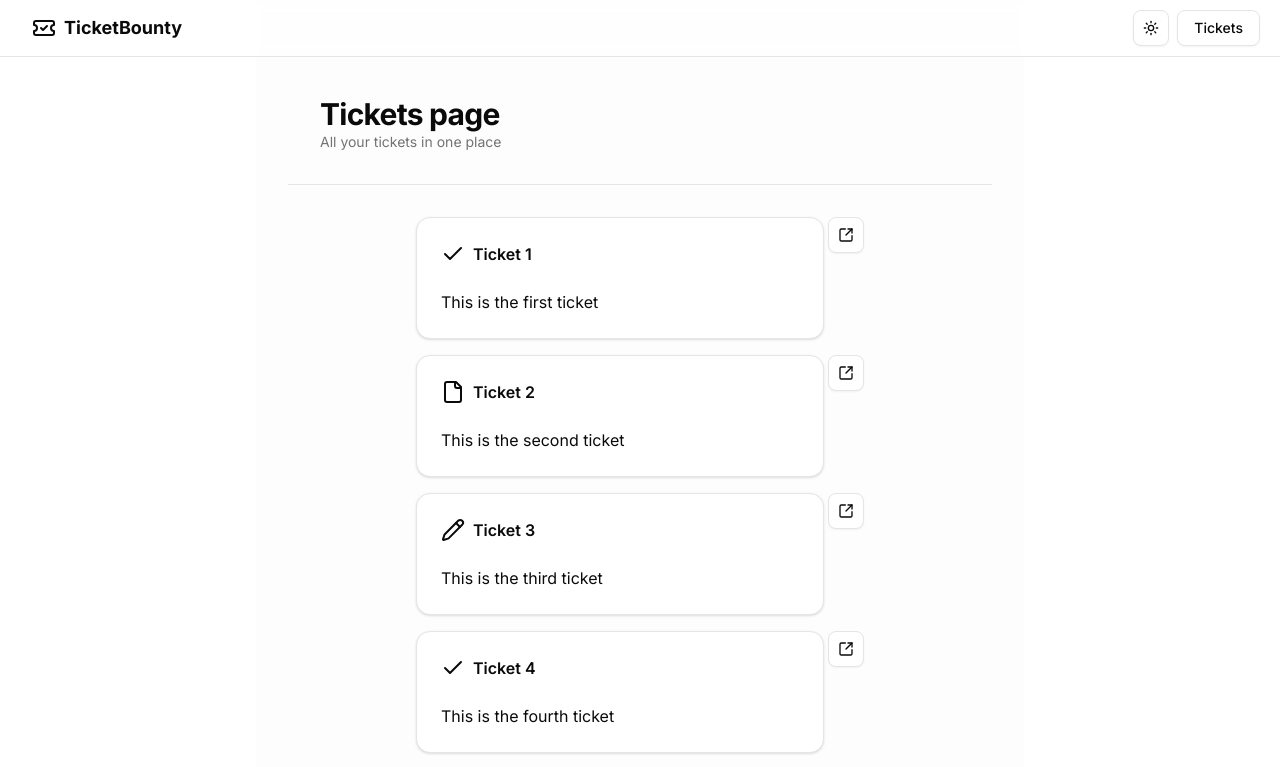
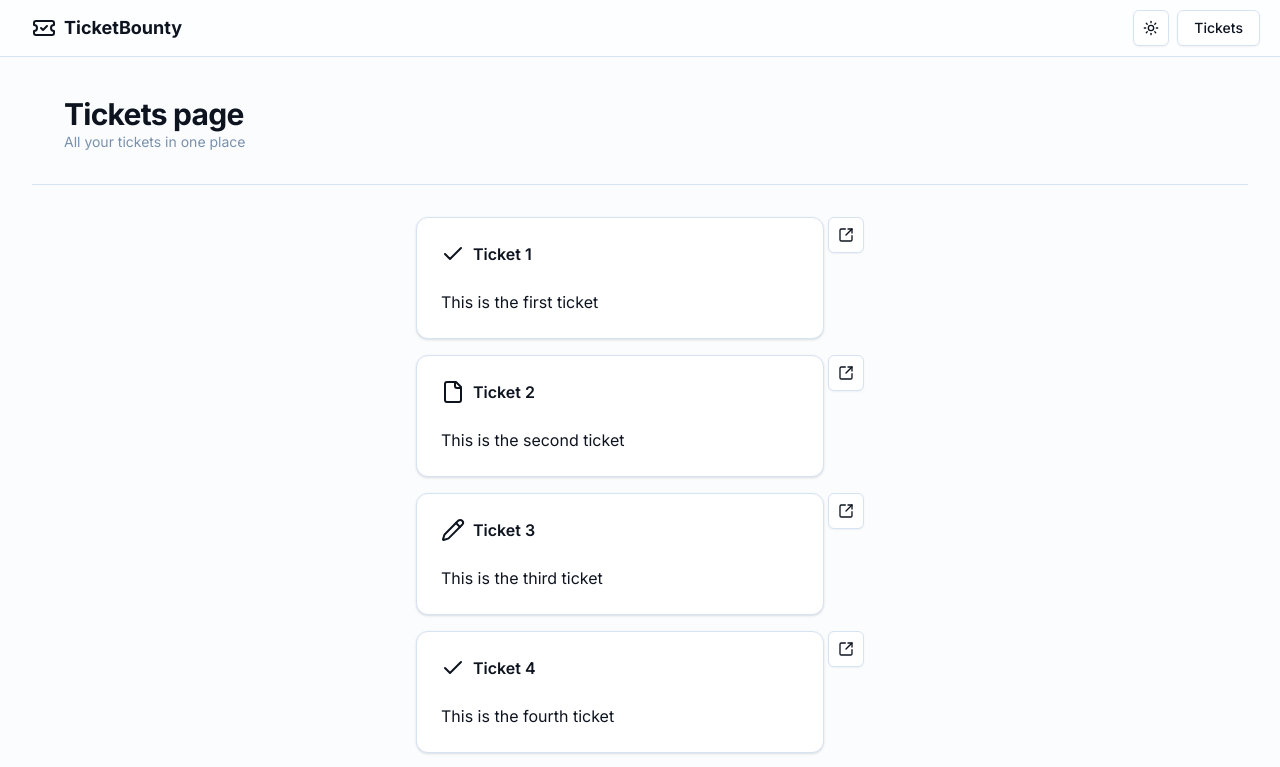
Before and after one commit to karthickeyan-dev/ticket-bounty, a Next.js app: page /tickets in a window 1280 px wide. Shown: the top 767 px of the page. Built offline with nearby package versions, Linux system fonts and the light colour scheme.

Commit message:
Added blue theme

```diff
--- a/src/app/globals.css
+++ b/src/app/globals.css
@@ -23,73 +23,56 @@
 
 :root {
   --background: oklch(1 0 0);
-  --foreground: oklch(0.145 0 0);
+  --foreground: oklch(0.19 0.025 262.05);
   --card: oklch(1 0 0);
-  --card-foreground: oklch(0.145 0 0);
+  --card-foreground: oklch(0.19 0.025 262.05);
   --popover: oklch(1 0 0);
-  --popover-foreground: oklch(0.145 0 0);
-  --primary: oklch(0.205 0 0);
-  --primary-foreground: oklch(0.985 0 0);
-  --secondary: oklch(0.97 0 0);
-  --secondary-foreground: oklch(0.205 0 0);
-  --muted: oklch(0.97 0 0);
-  --muted-foreground: oklch(0.556 0 0);
-  --accent: oklch(0.97 0 0);
-  --accent-foreground: oklch(0.205 0 0);
-  --destructive: oklch(0.577 0.245 27.325);
-  --destructive-foreground: oklch(0.577 0.245 27.325);
-  --border: oklch(0.922 0 0);
-  --input: oklch(0.922 0 0);
-  --ring: oklch(0.708 0 0);
-  --chart-1: oklch(0.646 0.222 41.116);
-  --chart-2: oklch(0.6 0.118 184.704);
-  --chart-3: oklch(0.398 0.07 227.392);
-  --chart-4: oklch(0.828 0.189 84.429);
-  --chart-5: oklch(0.769 0.188 70.08);
-  --radius: 0.625rem;
-  --sidebar: oklch(0.985 0 0);
-  --sidebar-foreground: oklch(0.145 0 0);
-  --sidebar-primary: oklch(0.205 0 0);
-  --sidebar-primary-foreground: oklch(0.985 0 0);
-  --sidebar-accent: oklch(0.97 0 0);
-  --sidebar-accent-foreground: oklch(0.205 0 0);
-  --sidebar-border: oklch(0.922 0 0);
-  --sidebar-ring: oklch(0.708 0 0);
+  --popover-foreground: oklch(0.19 0.025 262.05);
+  --primary: oklch(0.55 0.2 262.05);
+  --primary-foreground: oklch(0.97 0.018 253.05);
+  --secondary: oklch(0.95 0.016 253.05);
+  --secondary-foreground: oklch(0.33 0.02 262.05);
+  --muted: oklch(0.95 0.016 253.05);
+  --muted-foreground: oklch(0.65 0.05 253.05);
+  --accent: oklch(0.95 0.016 253.05);
+  --accent-foreground: oklch(0.33 0.02 262.05);
+  --destructive: oklch(0.65 0.25 25);
+  --destructive-foreground: oklch(0.97 0.018 253.05);
+  --border: oklch(0.91 0.025 253.05);
+  --input: oklch(0.91 0.025 253.05);
+  --ring: oklch(0.55 0.2 262.05);
+  --radius: 0.5rem;
+  --chart-1: oklch(0.7 0.15 30);
+  --chart-2: oklch(0.65 0.12 190);
+  --chart-3: oklch(0.4 0.08 210);
+  --chart-4: oklch(0.8 0.18 110);
+  --chart-5: oklch(0.75 0.2 60);
 }
-
 .dark {
-  --background: oklch(0.145 0 0);
-  --foreground: oklch(0.985 0 0);
-  --card: oklch(0.145 0 0);
-  --card-foreground: oklch(0.985 0 0);
-  --popover: oklch(0.145 0 0);
-  --popover-foreground: oklch(0.985 0 0);
-  --primary: oklch(0.985 0 0);
-  --primary-foreground: oklch(0.205 0 0);
-  --secondary: oklch(0.269 0 0);
-  --secondary-foreground: oklch(0.985 0 0);
-  --muted: oklch(0.269 0 0);
-  --muted-foreground: oklch(0.708 0 0);
-  --accent: oklch(0.269 0 0);
-  --accent-foreground: oklch(0.985 0 0);
-  --destructive: oklch(0.396 0.141 25.723);
-  --destructive-foreground: oklch(0.637 0.237 25.331);
-  --border: oklch(0.269 0 0);
-  --input: oklch(0.269 0 0);
-  --ring: oklch(0.439 0 0);
-  --chart-1: oklch(0.488 0.243 264.376);
-  --chart-2: oklch(0.696 0.17 162.48);
-  --chart-3: oklch(0.769 0.188 70.08);
-  --chart-4: oklch(0.627 0.265 303.9);
-  --chart-5: oklch(0.645 0.246 16.439);
-  --sidebar: oklch(0.205 0 0);
-  --sidebar-foreground: oklch(0.985 0 0);
-  --sidebar-primary: oklch(0.488 0.243 264.376);
-  --sidebar-primary-foreground: oklch(0.985 0 0);
-  --sidebar-accent: oklch(0.269 0 0);
-  --sidebar-accent-foreground: oklch(0.985 0 0);
-  --sidebar-border: oklch(0.269 0 0);
-  --sidebar-ring: oklch(0.439 0 0);
+  --background: oklch(0.19 0.025 262.05);
+  --foreground: oklch(0.97 0.018 253.05);
+  --card: oklch(0.19 0.025 262.05);
+  --card-foreground: oklch(0.97 0.018 253.05);
+  --popover: oklch(0.19 0.025 262.05);
+  --popover-foreground: oklch(0.97 0.018 253.05);
+  --primary: oklch(0.6 0.2 257);
+  --primary-foreground: oklch(0.33 0.02 262.05);
+  --secondary: oklch(0.3 0.03 257);
+  --secondary-foreground: oklch(0.97 0.018 253.05);
+  --muted: oklch(0.3 0.03 257);
+  --muted-foreground: oklch(0.7 0.05 253.05);
+  --accent: oklch(0.3 0.03 257);
+  --accent-foreground: oklch(0.97 0.018 253.05);
+  --destructive: oklch(0.35 0.15 25);
+  --destructive-foreground: oklch(0.97 0.018 253.05);
+  --border: oklch(0.3 0.03 257);
+  --input: oklch(0.3 0.03 257);
+  --ring: oklch(0.52 0.18 257);
+  --chart-1: oklch(0.55 0.15 260);
+  --chart-2: oklch(0.6 0.12 170);
+  --chart-3: oklch(0.7 0.18 80);
+  --chart-4: oklch(0.65 0.15 300);
+  --chart-5: oklch(0.65 0.2 0);
 }
 
 @theme inline {
--- a/src/app/layout.tsx
+++ b/src/app/layout.tsx
@@ -18,7 +18,7 @@
       <body className="font-inter">
         <ThemeProvider>
           <Header />
-          <main className="bg-secondary/20 mx-auto flex min-h-screen max-w-3xl flex-1 flex-col overflow-x-hidden overflow-y-auto px-8 py-24">
+          <main className="bg-secondary/20 mx-auto flex min-h-screen flex-1 flex-col overflow-x-hidden overflow-y-auto px-8 py-24">
             {children}
           </main>
         </ThemeProvider>
```
